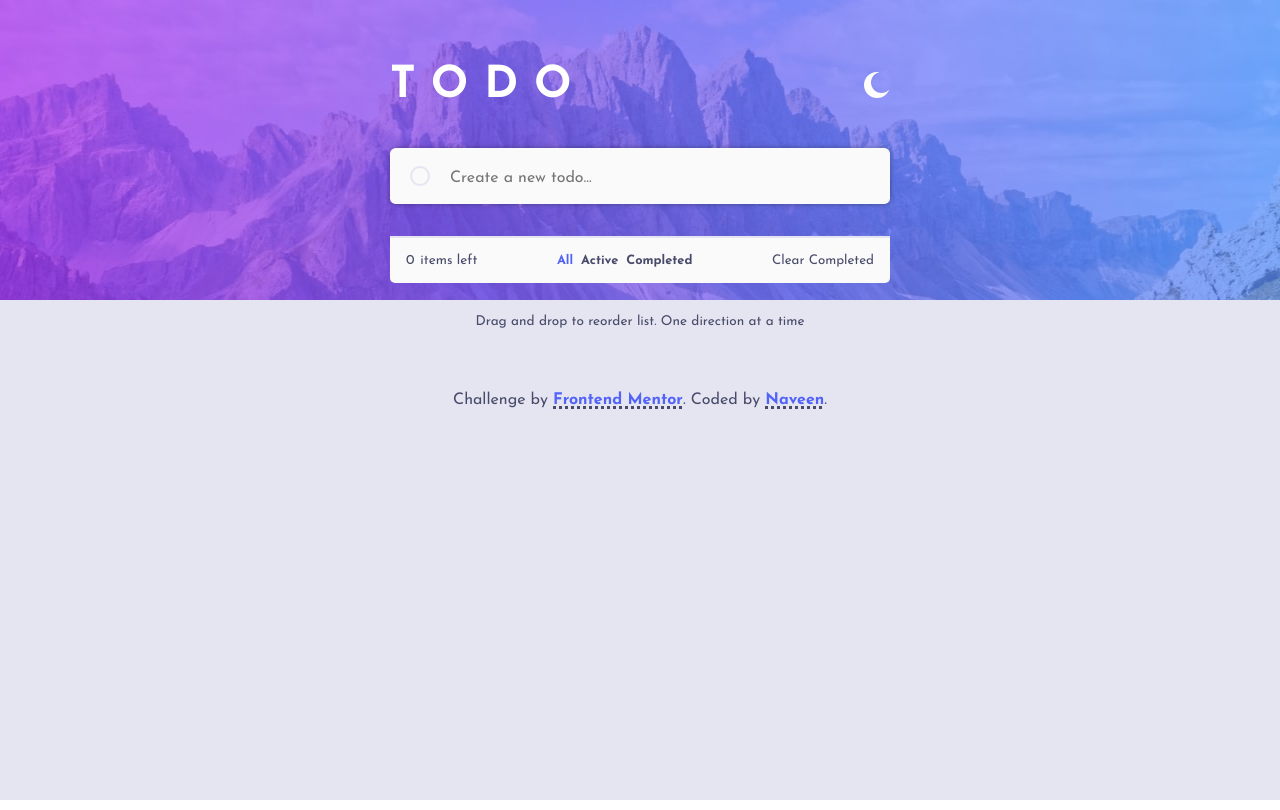
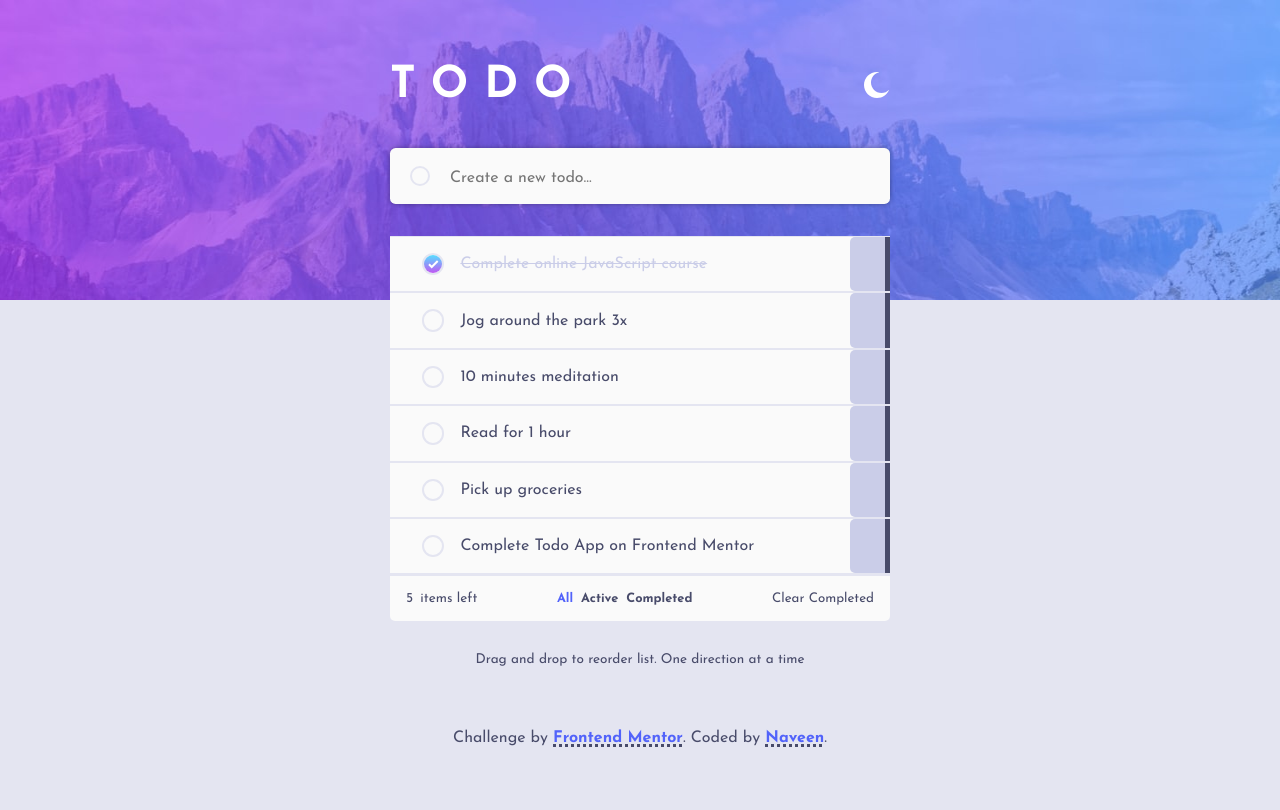
Before and after one commit to naveen-27/todo-app, a React (Create React App) app: page / in a window 1280 px wide. Built offline with nearby package versions, Linux system fonts and the light colour scheme; the HTML template or start-up script is replaced by a standard one.

Commit message:
Added default first time render todos

```diff
--- a/src/components/TodoApp.js
+++ b/src/components/TodoApp.js
@@ -8,9 +8,42 @@ import Todos from "./Todos";
 import OptionPanel from "./OptionPanel";
 
 const TodoApp = () => {
+  const firstRenderTodos = [
+    {
+      id: uuid(),
+      todo: "Complete online JavaScript course",
+      isDone: true,
+    },
+    {
+      id: uuid(),
+      todo: "Jog around the park 3x",
+      isDone: false,
+    },
+    {
+      id: uuid(),
+      todo: "10 minutes meditation",
+      isDone: false,
+    },
+    {
+      id: uuid(),
+      todo: "Read for 1 hour",
+      isDone: false,
+    },
+    {
+      id: uuid(),
+      todo: "Pick up groceries",
+      isDone: false,
+    },
+    {
+      id: uuid(),
+      todo: "Complete Todo App on Frontend Mentor",
+      isDone: false,
+    },
+  ];
+
   const [theme, setTheme] = useState(localStorage.getItem("theme") || "light");
   const [todos, setTodos] = useState(
-    JSON.parse(localStorage.getItem("todos")) || []
+    JSON.parse(localStorage.getItem("todos")) || firstRenderTodos
   );
   const [filter, setFilter] = useState("all");
 
```
